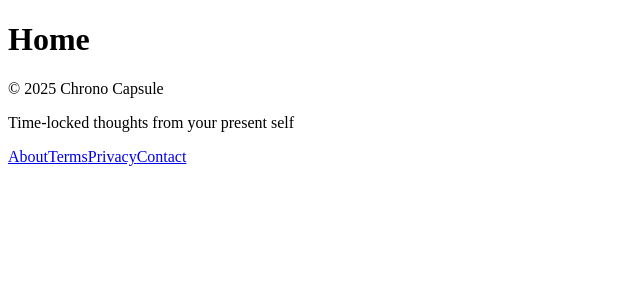
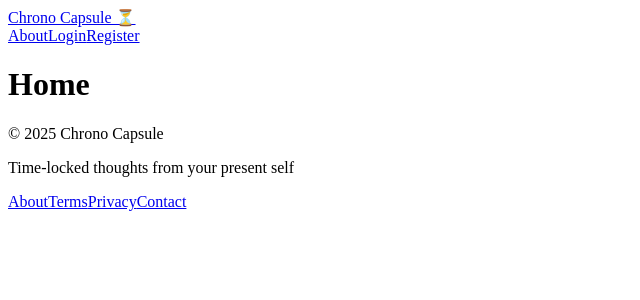
Before and after one commit to PuneetGopinath/chrono-capsule, a React app: page / in a window 1280 px wide. Shown: the top 300 px of the page, without its empty margins (0-640 px from the left). Built offline with nearby package versions, Linux system fonts and the light colour scheme; the HTML template or start-up script is replaced by a standard one.

Commit message:
feat: add Header component and update routing and styles

```diff
--- a/src/client/App.jsx
+++ b/src/client/App.jsx
@@ -1,5 +1,6 @@
 import { BrowserRouter, Routes, Route } from "react-router-dom";
 
+import Header from "./components/Header";
 import Home from "./components/Home";
 import CapsuleForm from "./components/CapsuleForm";
 import Dashboard from "./components/Dashboard";
@@ -9,14 +10,15 @@ export default function App() {
     return (
         <>
             <BrowserRouter>
+                <Header />
                 <Routes>
                     <Route path="/" element={<Home />} />
                     <Route path="/create" element={<CapsuleForm />} />
                     <Route path="/dashboard" element={<Dashboard />} />
                     <Route path="*" element={<h1>404 Not Found</h1>} />
                 </Routes>
+                <Footer />
             </BrowserRouter>
-            <Footer />
         </>
     );
 };
--- a/src/client/components/Footer.jsx
+++ b/src/client/components/Footer.jsx
@@ -1,3 +1,5 @@
+import { Link } from "react-router-dom";
+
 export default function Footer() {
     return (
         <footer className="footer">
@@ -7,9 +9,9 @@ export default function Footer() {
             </div>
 
             <div className="footer-right">
-                <a href="/">About</a>
-                <a href="/">Terms</a>
-                <a href="/">Privacy</a>
+                <Link to="/about">About</Link>
+                <Link href="/terms">Terms</Link>
+                <Link href="/privacy">Privacy</Link>
                 <a href="mailto:support@xxx.com">Contact</a>
             </div>
         </footer>
--- /dev/null
+++ b/src/client/components/Header.jsx
@@ -0,0 +1,16 @@
+import { Link } from "react-router-dom";
+
+export default function Header() {
+    return (
+        <header className="header">
+            <div className="brand">
+                <Link to="/">Chrono Capsule ⏳</Link>
+            </div>
+            <nav className="nav-links">
+                <Link to="/about">About</Link>
+                <Link to="/login">Login</Link>
+                <Link to="/register">Register</Link>
+            </nav>
+        </header>
+    );
+};
--- a/src/client/index.css
+++ b/src/client/index.css
@@ -7,6 +7,42 @@ body {
     font-family: "Segoe UI", sans-serif;
     background-color: #f8f9fa;
     color: #1e1e1e;
+}
+
+.header {
+    display: flex;
+    justify-content: space-between;
+    align-items: center;
+    padding: 1.25rem 2rem;
+    background-color: #fefefe;
+    border-bottom: 1px solid #ddd;
+    font-family: "Inter", sans-serif;
+    position: sticky;
+    top: 0;
+    z-index: 10;
+}
+
+.brand a {
+    font-size: 1.4rem;
+    font-weight: 700;
+    text-decoration: none;
+    color: #1a1a1a;
+}
+
+.nav-links {
+    display: flex;
+    gap: 1.25rem;
+}
+
+.nav-links a {
+    color: #444;
+    font-weight: 500;
+    text-decoration: none;
+    transition: color 0.2s ease;
+}
+
+.nav-links a:hover {
+    color: #0077ff;
 }
 
 main {
```
